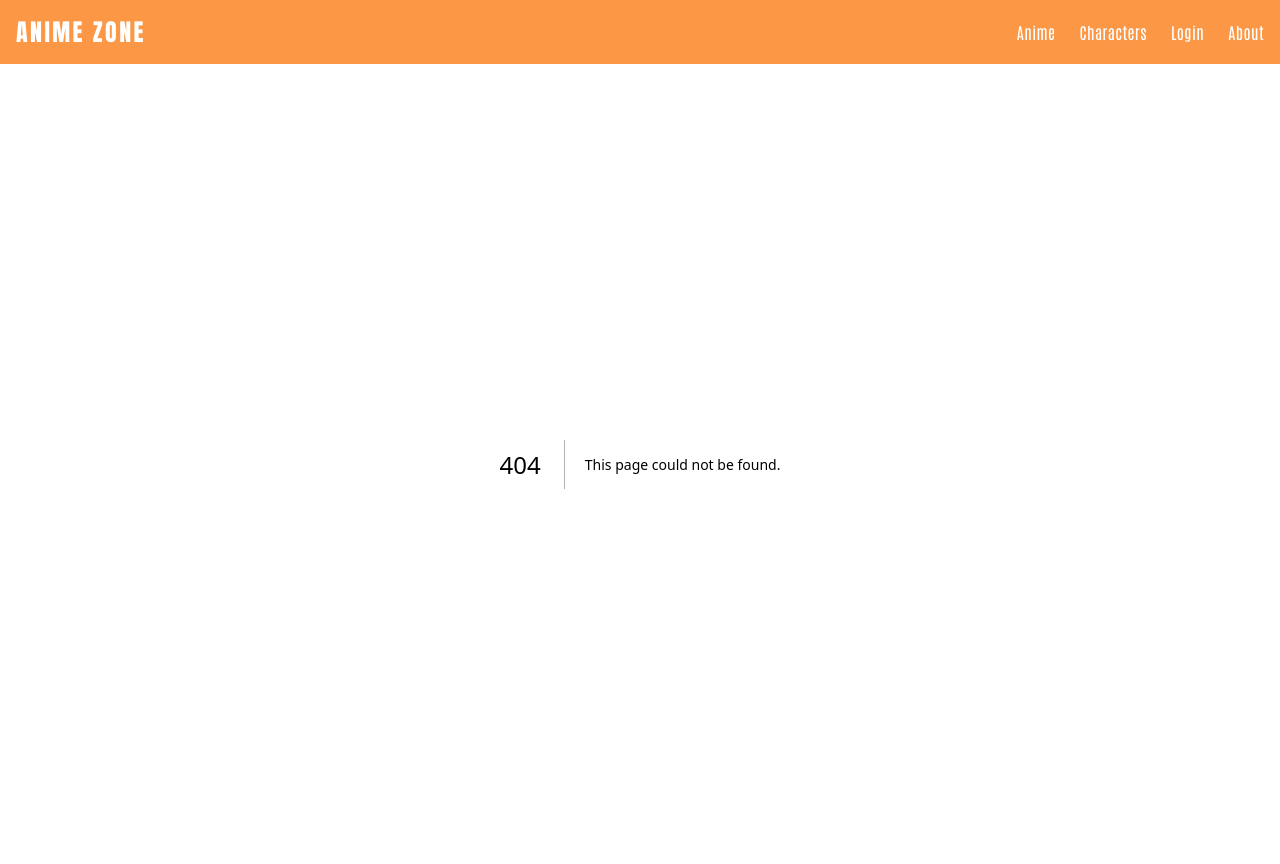
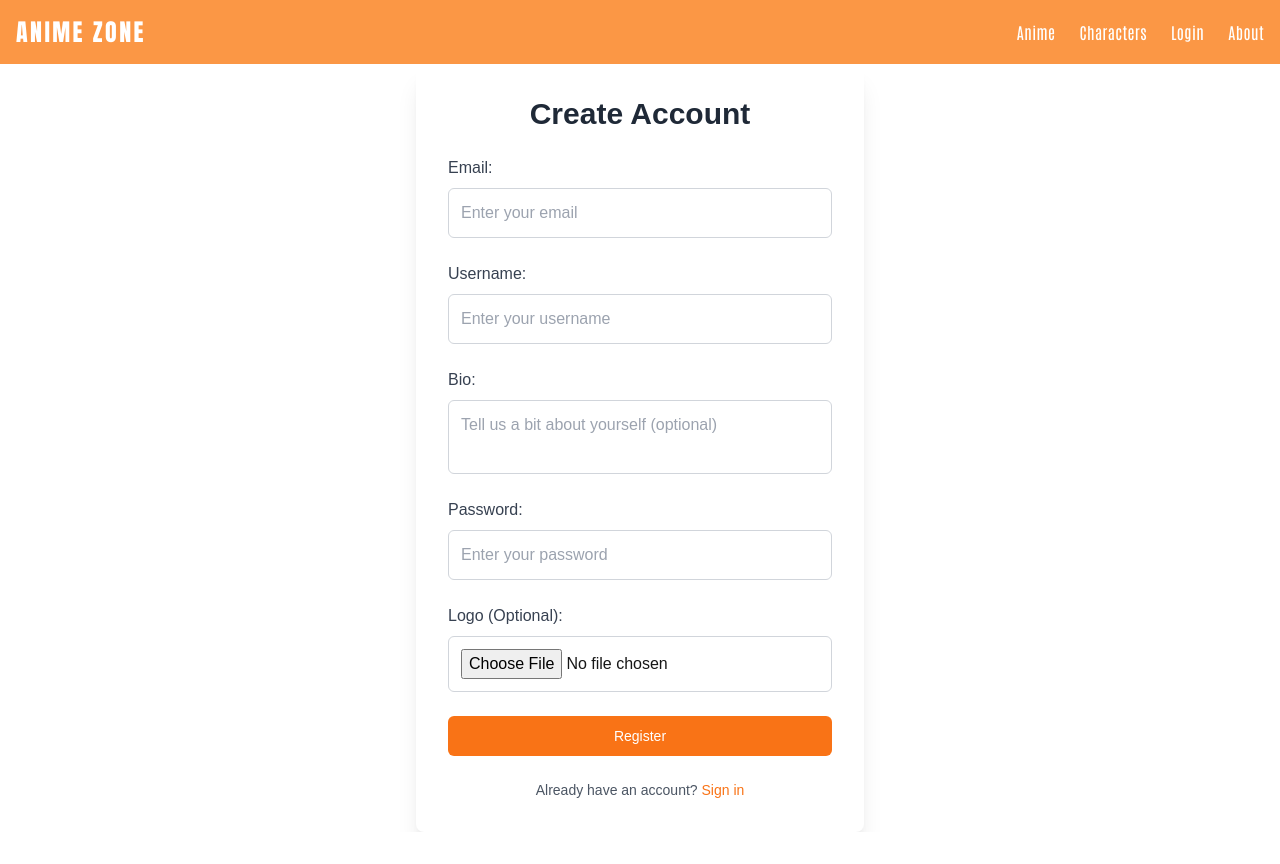
Before and after one commit to anurgazin/anime_zone_front, a Next.js app: page /register in a window 1280 px wide. Before the commit this address had no page. After the commit the page ends 832 px from the top, so only its background shows below. Built offline with nearby package versions, Linux system fonts and the light colour scheme; no server answers.

Commit message:
Registration Page created and styled

```diff
--- /dev/null
+++ b/src/app/register/page.tsx
@@ -0,0 +1,9 @@
+import RegistrationForm from "@/components/register";
+
+export default function Characters() {
+    return (
+        <div>
+            <RegistrationForm />
+        </div>
+    );
+}
--- a/src/components/login/index.tsx
+++ b/src/components/login/index.tsx
@@ -6,6 +6,7 @@ import { LoginUser } from "@/lib/types";
 import { setCookie } from 'cookies-next';
 import { useRouter } from "next/navigation";
 import { Button } from "../ui/button";
+import Link from 'next/link'
 
 export default function LoginForm() {
     const [email, setEmail] = useState<string>("");
@@ -31,7 +32,7 @@ export default function LoginForm() {
                 setError('Login failed: No token received');
                 setLoading(false);
             }
-        // eslint-disable-next-line @typescript-eslint/no-explicit-any
+            // eslint-disable-next-line @typescript-eslint/no-explicit-any
         } catch (error: any) {
             setError(error.response?.data || 'An error occurred during login');
             setLoading(false);
@@ -77,6 +78,12 @@ export default function LoginForm() {
             >
                 Login
             </Button>
+            <p className="text-center text-gray-600 text-sm mt-4">
+                Don&apos;t have an account?{" "}
+                <Link href="/register" className="text-orange-500 hover:text-orange-600 font-medium">
+                    Register now!
+                </Link>
+            </p>
         </form>
     );
 }
--- /dev/null
+++ b/src/components/register/index.tsx
@@ -0,0 +1,138 @@
+"use client";
+
+import { useState, FormEvent } from "react";
+import { registerUser } from "@/lib/api";
+import { useRouter } from "next/navigation";
+import { Button } from "../ui/button";
+import Link from "next/link";
+
+export default function RegistrationForm() {
+    const [email, setEmail] = useState<string>("");
+    const [password, setPassword] = useState<string>("");
+    const [username, setUsername] = useState<string>("");
+    const [bio, setBio] = useState<string>("");
+    const [logo, setLogo] = useState<File | null>(null);
+
+    const [error, setError] = useState<string | null>(null);
+    const [loading, setLoading] = useState<boolean>(false);
+
+    const router = useRouter();
+
+    const handleImageChange = (e: React.ChangeEvent<HTMLInputElement>) => {
+        const selectedImage = e.target.files && e.target.files[0];
+        if (selectedImage) {
+            setLogo(selectedImage);
+        }
+    };
+
+    const handleSubmit = async (event: FormEvent<HTMLFormElement>) => {
+        event.preventDefault();
+        setError(null);
+        setLoading(true);
+
+        const form_payload = new FormData();
+        form_payload.append("email", email);
+        form_payload.append("username", username);
+        form_payload.append("bio", bio);
+        form_payload.append("password", password);
+        if (logo) {
+            form_payload.append("logo", logo);
+        }
+        try {
+            const response = await registerUser(form_payload);
+
+            if (response.status == 201) {
+                router.push("/login");
+            } else {
+                setError("Registration failed");
+            }
+            // eslint-disable-next-line @typescript-eslint/no-explicit-any
+        } catch (error: any) {
+            setError(error.response?.data || 'An error occurred during registration');
+            setLoading(false);
+        }
+    };
+
+    return (
+        <form onSubmit={handleSubmit} className="max-w-md mx-auto p-8 bg-white shadow-xl rounded-lg space-y-6">
+            <h2 className="text-3xl font-semibold text-center text-gray-800">Create Account</h2>
+
+            <div className="flex flex-col space-y-2">
+                <label htmlFor="email" className="text-gray-700 font-medium">Email:</label>
+                <input
+                    type="email"
+                    id="email"
+                    value={email}
+                    onChange={(e) => setEmail(e.target.value)}
+                    required
+                    className="p-3 border border-gray-300 rounded-md focus:ring-2 focus:ring-orange-500 focus:outline-none"
+                    placeholder="Enter your email"
+                />
+            </div>
+
+            <div className="flex flex-col space-y-2">
+                <label htmlFor="username" className="text-gray-700 font-medium">Username:</label>
+                <input
+                    type="text"
+                    id="username"
+                    value={username}
+                    onChange={(e) => setUsername(e.target.value)}
+                    required
+                    className="p-3 border border-gray-300 rounded-md focus:ring-2 focus:ring-orange-500 focus:outline-none"
+                    placeholder="Enter your username"
+                />
+            </div>
+
+            <div className="flex flex-col space-y-2">
+                <label htmlFor="bio" className="text-gray-700 font-medium">Bio:</label>
+                <textarea
+                    id="bio"
+                    value={bio}
+                    onChange={(e) => setBio(e.target.value)}
+                    className="p-3 border border-gray-300 rounded-md focus:ring-2 focus:ring-orange-500 focus:outline-none resize-none"
+                    placeholder="Tell us a bit about yourself (optional)"
+                />
+            </div>
+
+            <div className="flex flex-col space-y-2">
+                <label htmlFor="password" className="text-gray-700 font-medium">Password:</label>
+                <input
+                    type="password"
+                    id="password"
+                    value={password}
+                    onChange={(e) => setPassword(e.target.value)}
+                    required
+                    className="p-3 border border-gray-300 rounded-md focus:ring-2 focus:ring-orange-500 focus:outline-none"
+                    placeholder="Enter your password"
+                />
+            </div>
+
+            <div className="flex flex-col space-y-2">
+                <label htmlFor="logo" className="text-gray-700 font-medium">Logo (Optional):</label>
+                <input
+                    type="file"
+                    id="logo"
+                    onChange={handleImageChange}
+                    className="p-3 border border-gray-300 rounded-md focus:ring-2 focus:ring-orange-500 focus:outline-none"
+                />
+            </div>
+
+            {error && <p className="text-red-500 text-sm text-center">{error}</p>}
+
+            <Button
+                type="submit"
+                disabled={loading}
+                className="w-full bg-orange-500 text-white font-medium p-3 rounded-md hover:bg-orange-600 transition duration-300"
+            >
+                {loading ? "Registering..." : "Register"}
+            </Button>
+
+            <p className="text-center text-gray-600 text-sm mt-4">
+                Already have an account?{" "}
+                <Link href="/login" className="text-orange-500 hover:text-orange-600 font-medium">
+                    Sign in
+                </Link>
+            </p>
+        </form>
+    );
+}
--- a/src/lib/api.ts
+++ b/src/lib/api.ts
@@ -21,6 +21,7 @@ const baseAPI = axios.create({
 
 
 export const loginUser = (payload: LoginUser) => baseAPI.post(`/login`, payload)
+export const registerUser = (payload: FormData) => baseAPI.post(`/register`, payload)
 export const getAllAnime = () => animeAPI.get(``);
 export const getSingleAnime = (id: string) => animeAPI.get(`/id/${id}`)
 export const getAnimeRating = (id: string) => animeAPI.get(`/rating/${id}`)
```
Also changed, not shown: src/lib/types.ts (+9 -1 lines).
